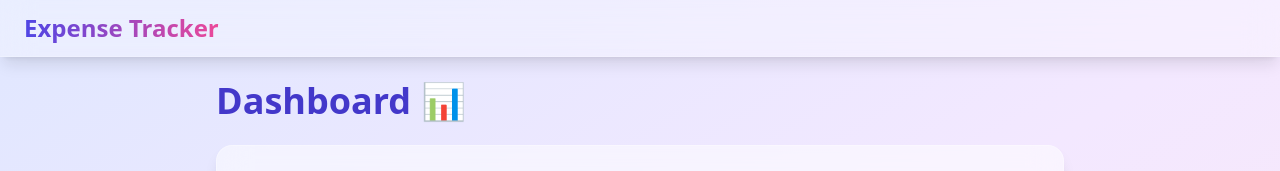
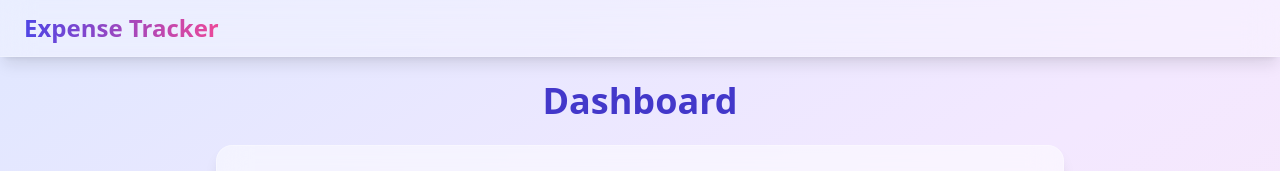
Before and after one commit to Raksha8277/Expense-Tracker, a React (Vite) app in the folder frontend/: page / in a window 1280 px wide. Shown: the top 171 px of the page. Built offline with nearby package versions, Linux system fonts and the light colour scheme; no server answers.

Commit message:
Update page

```diff
--- a/frontend/src/pages/Dashboard.tsx
+++ b/frontend/src/pages/Dashboard.tsx
@@ -38,8 +38,8 @@ export default function Dashboard() {
       <div className="max-w-4xl mx-auto p-6">
 
 
-        <h1 className="text-4xl font-bold text-indigo-700 mb-6">
-          Dashboard 📊
+        <h1 className="text-4xl text-center font-bold text-indigo-700 mb-6">
+          Dashboard
         </h1>
 
 
```
Also changed, not shown: frontend/src/App.tsx (line endings or trailing spaces), frontend/src/components/Navbar.tsx (line endings or trailing spaces).
